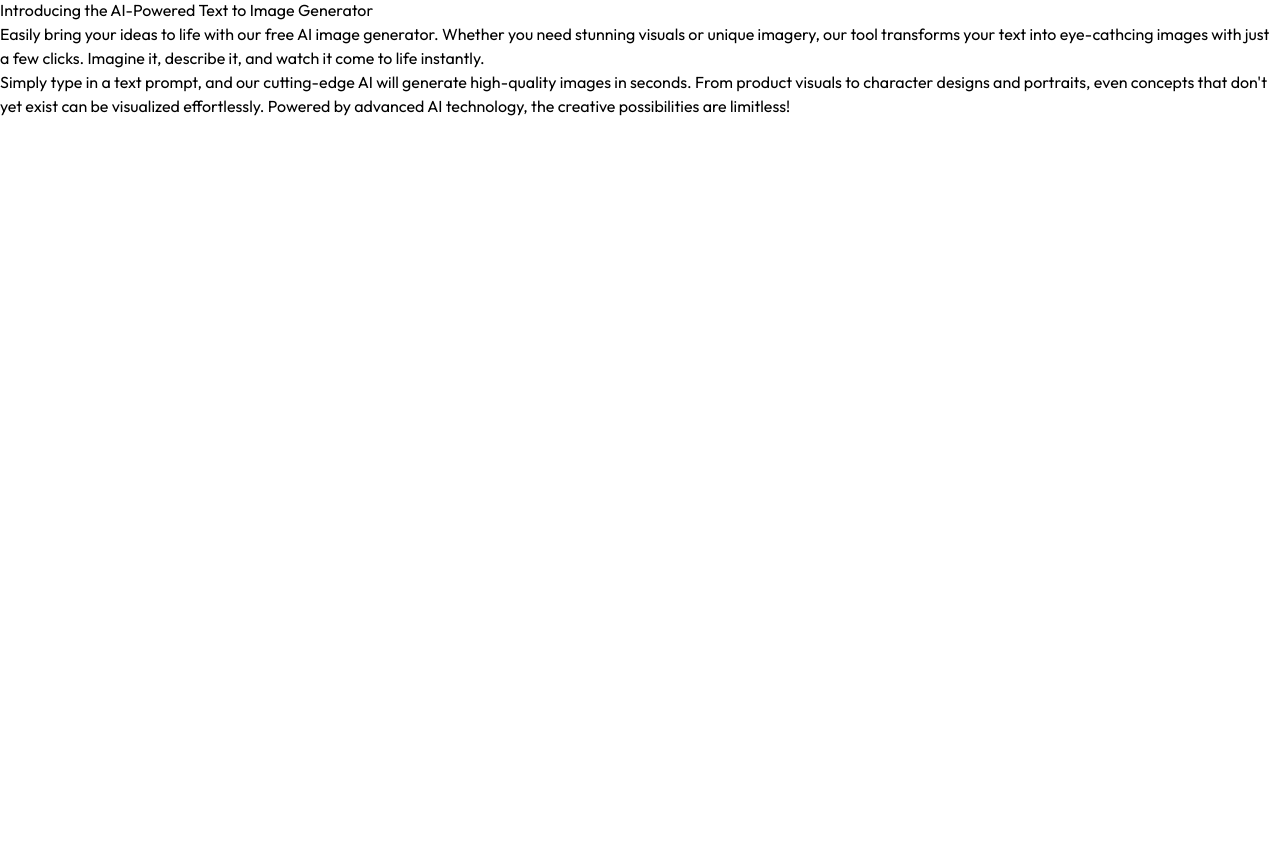
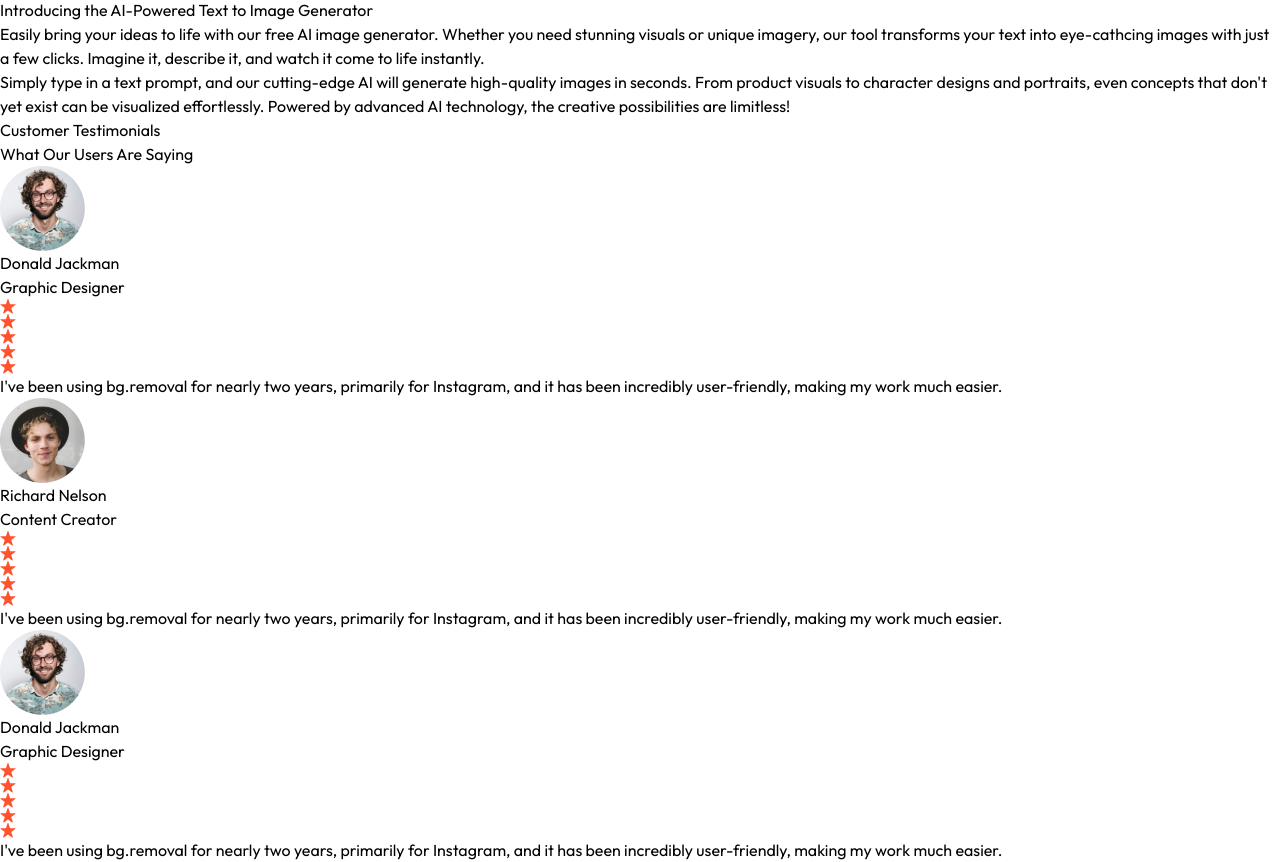
Before and after one commit to rajsekhar77/Image-Generator, a React (Vite) app in the folder frontend/: page / in a window 1280 px wide. Shown: the part 1684-2546 px from the top of the page. Before the commit the page ends 1802 px from the top, so only its background shows below. Built offline with nearby package versions, Linux system fonts and the light colour scheme.

Commit message:
tesimonial component is completed for home page

```diff
--- a/frontend/src/components/Description.jsx
+++ b/frontend/src/components/Description.jsx
@@ -4,10 +4,10 @@
 const Description = () => {
   return (
     <div className="flex flex-col items-center justify-center my-24 p-6 md:px-28">
-      <h1 className="text-3xl sm:text-4xl font-semibold mb-2">
+      <h1 className="text-3xl sm:text-4xl font-semibold mb-2 text-center">
         Create AI Images
       </h1>
-      <p className="text-gray-500 mb-8">Turn your imaginations into visuals</p>
+      <p className="text-gray-500 mb-8 text-center">Turn your imaginations into visuals</p>
       <div className="flex flex-col gap-5 md:gap-14 md:flex-row">
         <img
           src={assets.sample_img_1}
--- a/frontend/src/components/Steps.jsx
+++ b/frontend/src/components/Steps.jsx
@@ -5,7 +5,7 @@
   return (
     <div className="flex flex-col items-center justify-center my-32">
       <h1 className="text-3xl sm:text-4xl font-semibold mb-2">How it works</h1>
-      <p className="text-lg text-gray-600 mb-8">
+      <p className="text-lg text-gray-600 mb-8 text-center">
         Transform Words Into Stunning Images
       </p>
       <div className="space-y-4 w-full max-w-3xl text-sm">
--- /dev/null
+++ b/frontend/src/components/Testimonials.jsx
@@ -0,0 +1,45 @@
+import React from "react";
+import { assets, testimonialsData } from "../assets/assets";
+
+const Testimonials = () => {
+  return (
+    <div className="flex flex-col items-center justify-center my-20 py-12">
+      <h1 className="text-3xl sm:text-4xl font-semibold mb-2 text-center">
+        Customer Testimonials
+      </h1>
+      <p className="text-gray-500 mb-12">What Our Users Are Saying</p>
+      <div className="flex flex-wrap gap-6">
+        {testimonialsData.map((testimonial, index) => {
+          return (
+            <div
+              key={index}
+              className="bg-white/20 p-12 rounded-lg shadow-md border w-80 m-auto cursor-pointer hover:scale-[1.02] transition-all"
+            >
+              <div className="flex flex-col items-center">
+                <img
+                  src={testimonial.image}
+                  alt=""
+                  className="rounded-full w-14"
+                />
+                <h2 className="text-xl font-semibold mt-3">
+                  {testimonial.name}
+                </h2>
+                <p className="text-gray-500 mb-4">{testimonial.role}</p>
+                <div className="flex mb-4">
+                  {Array(testimonial.stars)
+                    .fill()
+                    .map((item, index) => {
+                      return <img key={index} src={assets.rating_star}></img>;
+                    })}
+                </div>
+                <p className="text-center text-sm text-gray-600">{testimonial.text}</p>
+              </div>
+            </div>
+          );
+        })}
+      </div>
+    </div>
+  );
+};
+
+export default Testimonials;
--- a/frontend/src/pages/Home.jsx
+++ b/frontend/src/pages/Home.jsx
@@ -2,6 +2,7 @@
 import Header from "../components/Header";
 import Steps from "../components/Steps";
 import Description from "../components/Description";
+import Testimonials from "../components/Testimonials";
 
 const Home = () => {
   return (
@@ -9,6 +10,7 @@
       <Header />
       <Steps />
       <Description />
+      <Testimonials />
     </div>
   );
 };
```
